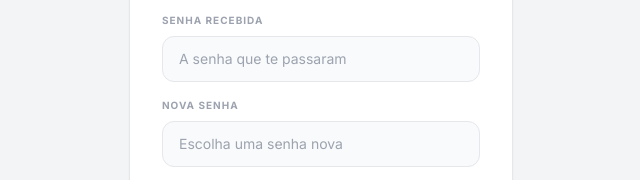
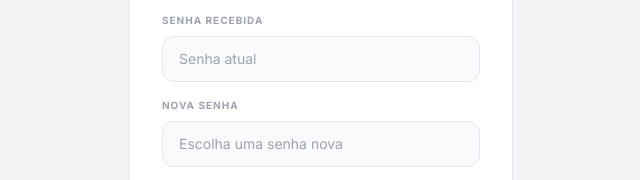
Before and after one commit to whatsappterabot-arch/midiabot, a website: page midiabot_chat/index.html in a window 1280 px wide. Both pictures are taken after a click on the button "Alterar senha". Shown: the part 396-576 px from the top of the page, 319-959 px from the left. Drawn offline with nearby package versions, Linux system fonts and the light colour scheme.

Commit message:
Trocar texto do campo de senha atual na troca de senha
"A senha que te passaram" -> "Senha atual", a pedido do usuario.

Co-Authored-By: Claude Sonnet 5 <noreply@anthropic.com>

```diff
--- a/midiabot_chat/index.html
+++ b/midiabot_chat/index.html
@@ -67,7 +67,7 @@
                 <label class="block text-[10px] font-bold text-gray-400 uppercase tracking-widest mb-2">Senha recebida</label>
                 <input type="password" id="ts-senha-atual" autocomplete="current-password" required
                     class="w-full bg-gray-50 border border-gray-200 rounded-xl px-4 py-3 text-sm focus:ring-2 focus:ring-[#00b34d] focus:bg-white outline-none transition-all"
-                    placeholder="A senha que te passaram">
+                    placeholder="Senha atual">
             </div>
             <div>
                 <label class="block text-[10px] font-bold text-gray-400 uppercase tracking-widest mb-2">Nova senha</label>
```
